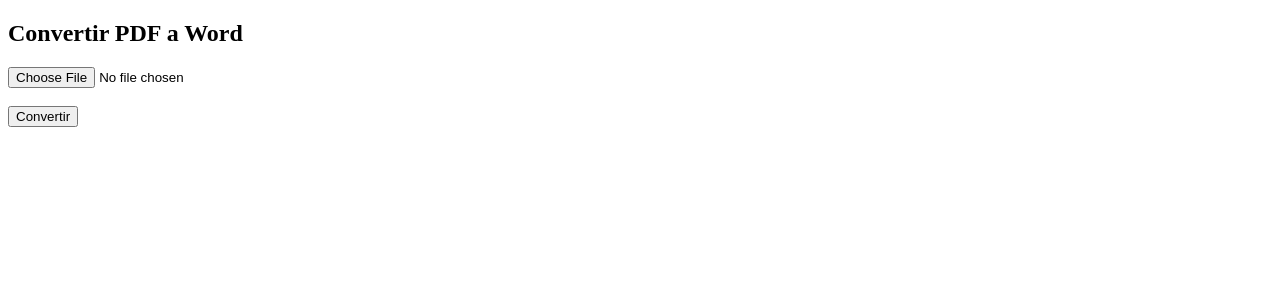
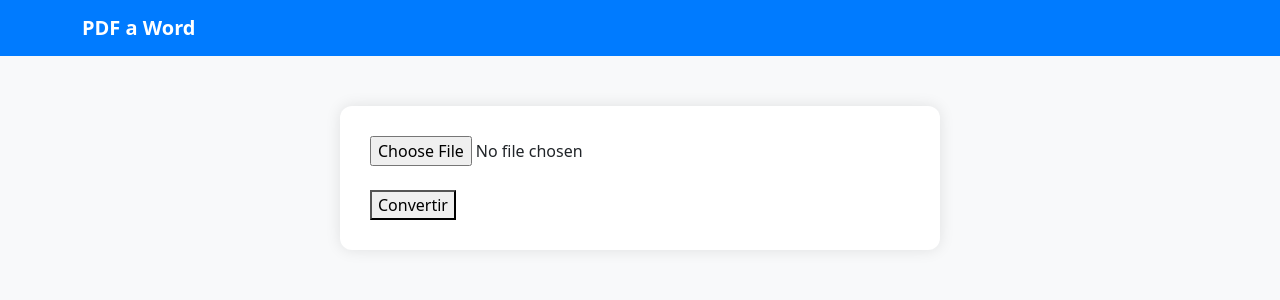
Before and after one commit to nzwr1/MultiConvert, a Flask app: page / in a window 1280 px wide. Shown: the top 300 px of the page. Run offline with Flask 3, Linux system fonts and the light colour scheme.

Commit message:
cambio a main.html
incorporación de bootstrap y algunas mejoras visuales

```diff
--- a/templates/main.html
+++ b/templates/main.html
@@ -1,42 +1,89 @@
 <!DOCTYPE html>
-<html>
+<html lang="es">
 <head>
   <meta charset="UTF-8">
-  <title>PDF a Word</title>
+  <meta name="viewport" content="width=device-width, initial-scale=1">
+  <title>Convertidor PDF a Word</title>
+  <link href="https://cdn.jsdelivr.net/npm/bootstrap@5.3.3/dist/css/bootstrap.min.css" rel="stylesheet">
   <style>
+    body {
+      background-color: #f8f9fa;
+    }
+
+    .navbar {
+      background-color: #007bff;
+    }
+
+    .navbar-brand {
+      color: white;
+      font-weight: bold;
+    }
+
+    .converter {
+      max-width: 600px;
+      margin: 50px auto;
+      padding: 30px;
+      background-color: white;
+      border-radius: 12px;
+      box-shadow: 0 0 15px rgba(0,0,0,0.1);
+    }
+
     #progressContainer {
       display: none;
       margin-top: 20px;
     }
+
     #progressBar {
       width: 0%;
       height: 20px;
-      background-color: #4caf50;
+      background-color: #28a745;
+      border-radius: 8px;
     }
+
     #progressWrapper {
       width: 100%;
-      background-color: #ddd;
+      background-color: #e9ecef;
+      border-radius: 8px;
+      overflow: hidden;
     }
+
     #downloadBtn {
       display: none;
       margin-top: 15px;
     }
+
+    footer {
+      background-color: #f1f1f1;
+      padding: 15px 0;
+      text-align: center;
+      margin-top: 60px;
+    }
   </style>
+
+
+
 </head>
 <body>
-  <h2>Convertir PDF a Word</h2>
+    <!-- Navbar -->
+    <nav class="navbar navbar-expand-lg">
+      <div class="container">
+        <a class="navbar-brand" href="https://www.youtube.com/watch?v=xvFZjo5PgG0">PDF a Word</a>
+      </div>
+    </nav>
+
+  <div class="converter">
   <input type="file" id="pdfFile" accept=".pdf" required>
   <br><br>
   <button onclick="convertPDF()">Convertir</button>
-
   <div id="progressContainer">
     <p>Convirtiendo PDF...</p>
     <div id="progressWrapper">
       <div id="progressBar"></div>
     </div>
   </div>
+  <button id="downloadBtn">Descargar Word</button>
+</div>
 
-  <button id="downloadBtn">Descargar Word</button>
 
   <script>
     async function convertPDF() {
@@ -94,5 +141,6 @@
       }, 200); // Simula en ~20 segundos
     }
   </script>
+
 </body>
 </html>
```
